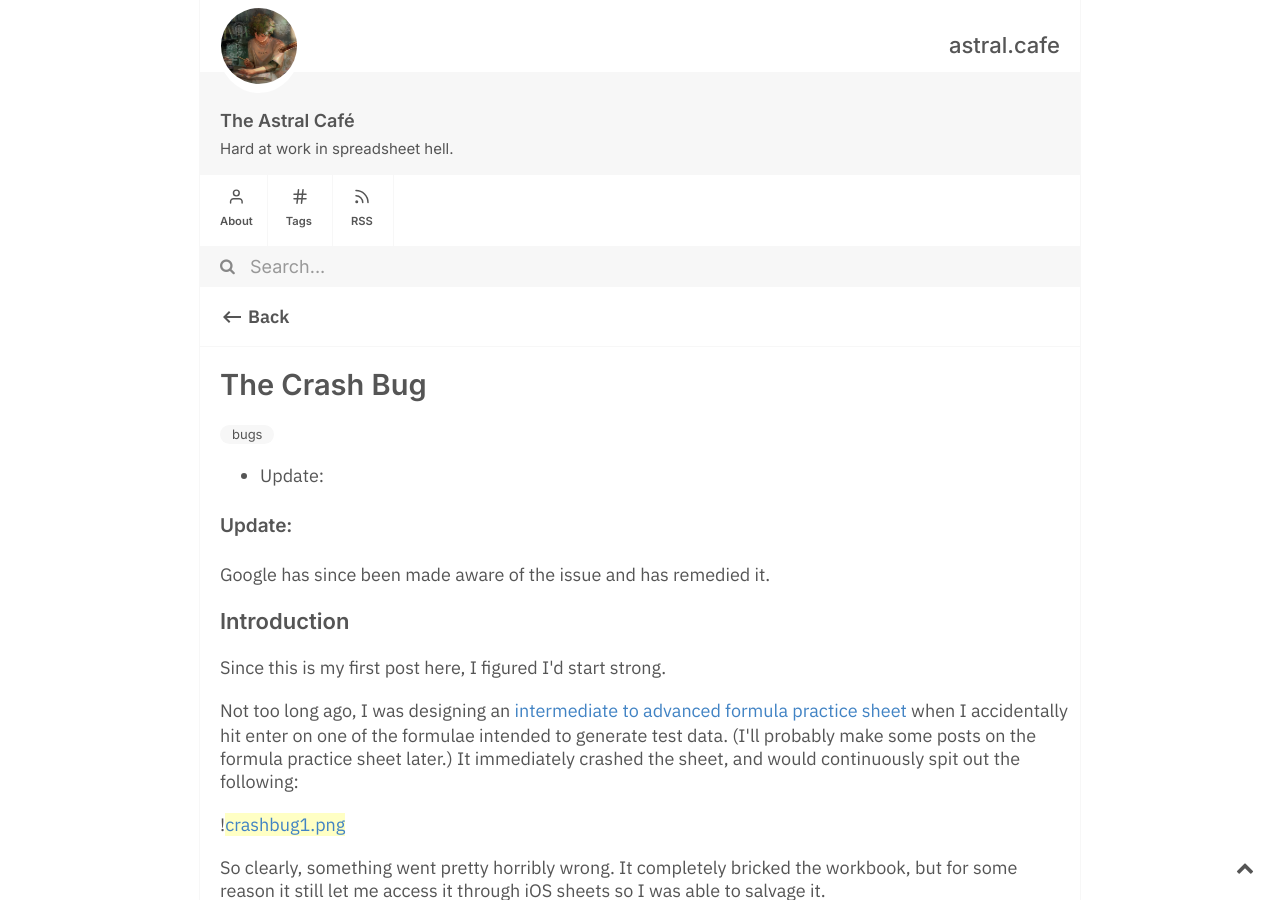
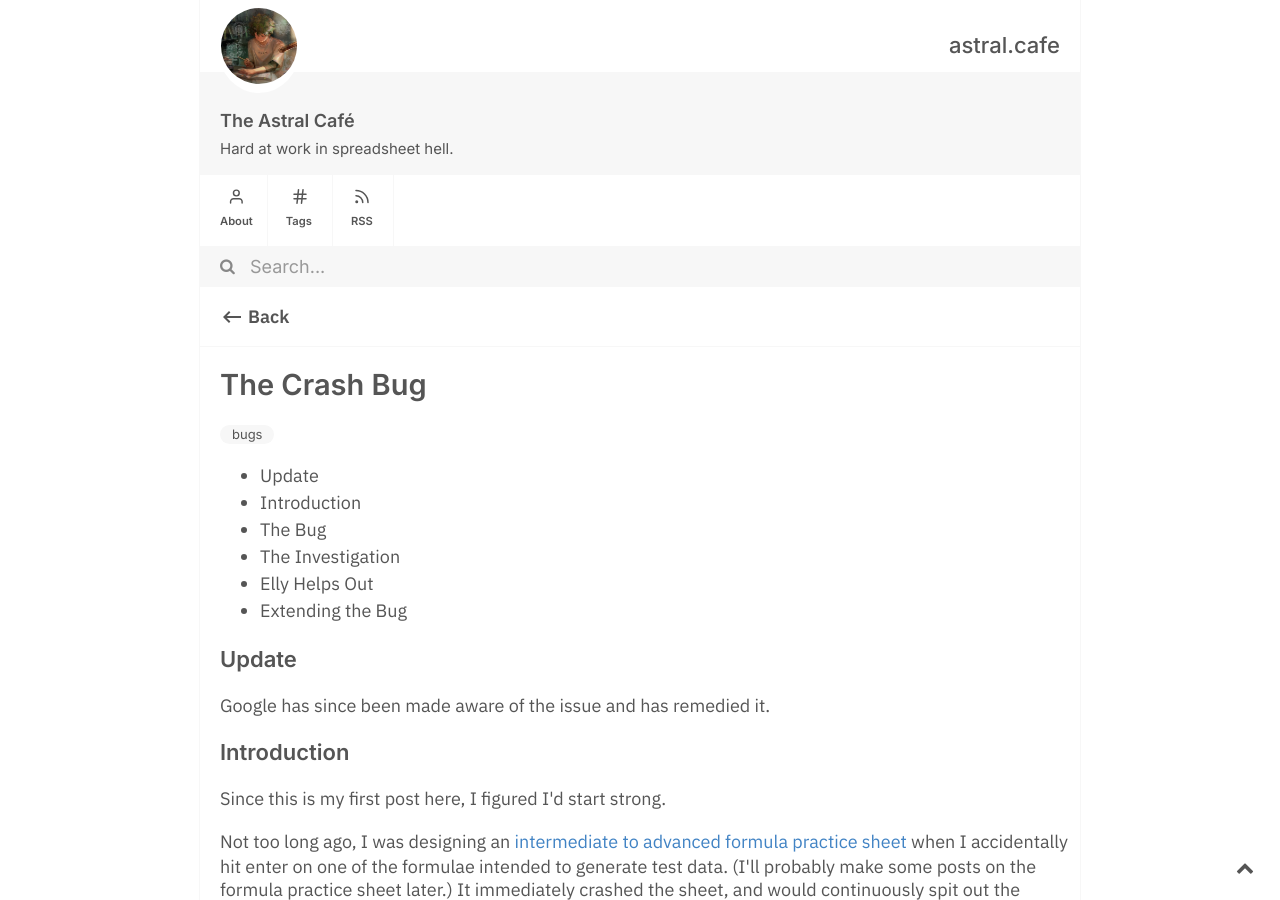
Before and after one commit to Astral1119/old2, a Jekyll site: the page built from _notes/Crash Bug.md, in a window 1280 px wide and 900 px high. Built offline with Jekyll 4.4.1, drawn with Linux system fonts in a browser that asks for light colours.

```diff
--- a/_notes/Crash Bug.md
+++ b/_notes/Crash Bug.md
@@ -8,7 +8,7 @@ tags:
 toc: true
 date: 2023-02-14
 ---
-#### Update:
+### Update
 
 Google has since been made aware of the issue and has remedied it.
 
```
Also changed, not shown: .obsidian/workspace.json.
